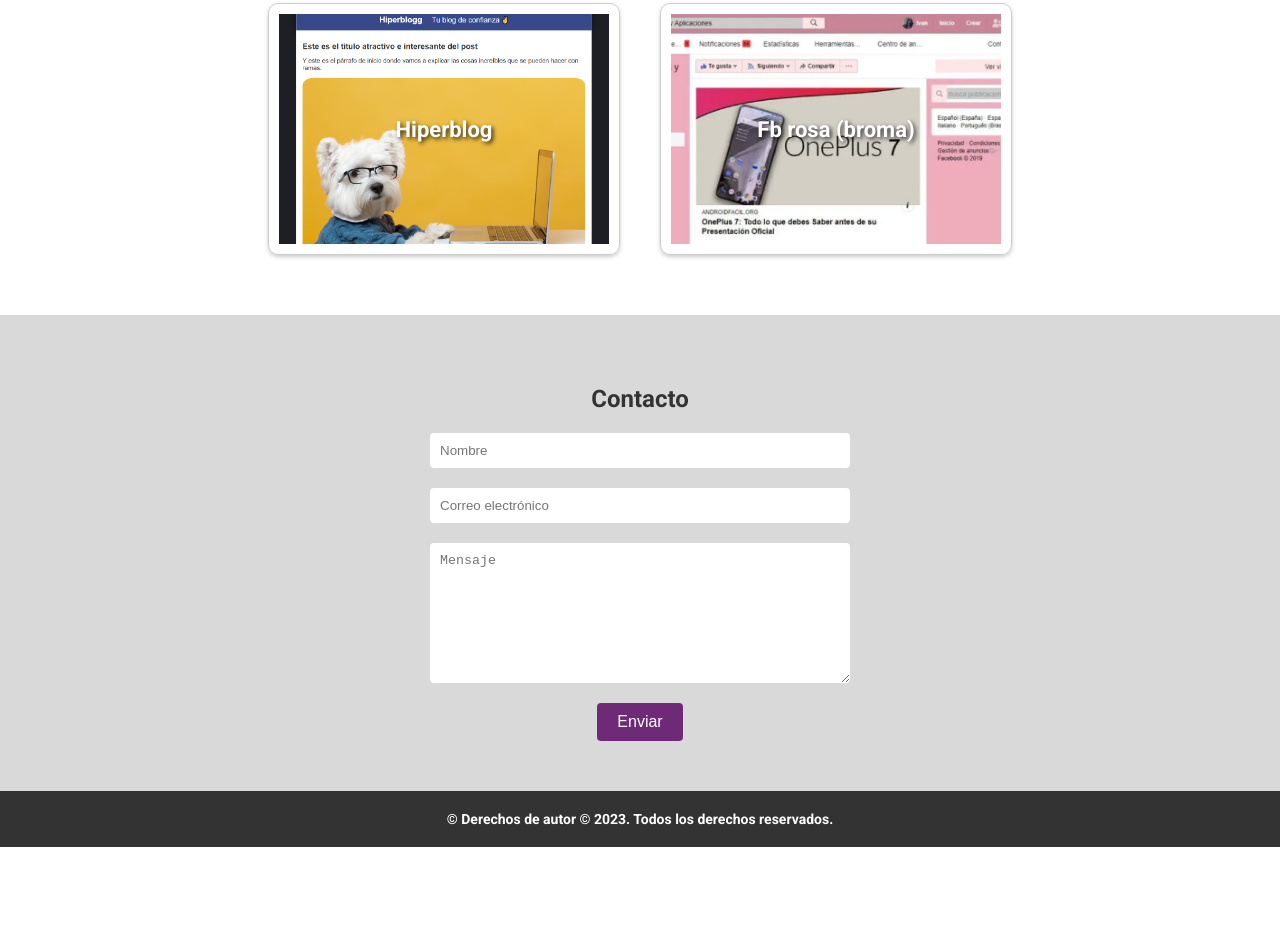
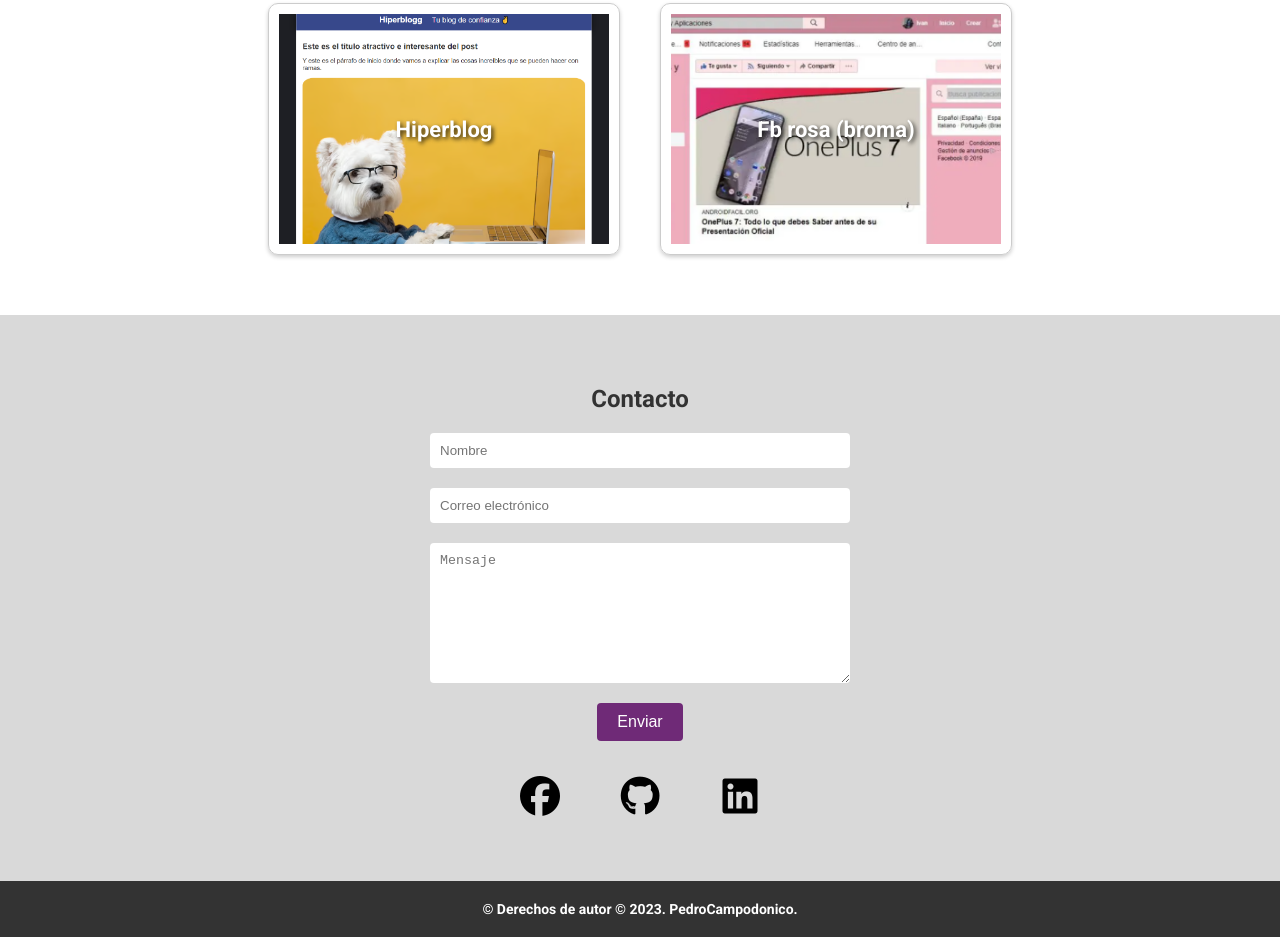
Before and after one commit to PedroCampodonico/Portafolio-Gpt, a plain HTML site: page index.html in a window 1280 px wide. Shown: the part 2517-3454 px from the top of the page. Before the commit the page ends 3364 px from the top, so only its background shows below. Drawn offline with Linux system fonts and the light colour scheme.

Commit message:
Edite el pie de pagina y agregue redes sociales

```diff
--- a/index.html
+++ b/index.html
@@ -89,13 +89,24 @@
                 <button type="submit">Enviar</button>
               </div>
             </div>
+            <div class="redes-sociales">
+              <a href="https://www.facebook.com/tu_perfil_de_facebook" target="_blank">
+                <i class="fa-brands fa-facebook" style="color: #000000;"></i>
+              </a>
+              <a href="https://github.com/PedroCampodonico" target="_blank">
+                <i class="fa-brands fa-github" style="color: #000000;"></i>
+              </a>
+              <a href="https://www.twitter.com/tu_perfil_de_twitter" target="_blank">
+                <i class="fa-brands fa-linkedin" style="color: #000000;"></i>
+              </a>
+            </div>
           </section>
 
     </main>
 
     <footer>
       <div class="footer-container">
-        <p>&copy; Derechos de autor © 2023. Todos los derechos reservados.</p>
+        <p>&copy; Derechos de autor © 2023. PedroCampodonico.</p>
       </div>
     </footer>
 
--- a/styles.css
+++ b/styles.css
@@ -394,3 +394,20 @@ footer {
   font-size: 14px;
   margin: 0;
 }
+.redes-sociales {
+  display: flex;
+  justify-content: center;
+  margin-top: 20px;
+  margin-bottom: 0;
+}
+
+.redes-sociales a {
+  margin: 0 15px;
+}
+
+.redes-sociales i {
+  font-size: 40px; /* Ajusta el tamaño de fuente según sea necesario */
+  line-height: 70px; /* Ajusta el tamaño de línea según sea necesario */
+  width: 70px;
+  height: 70px;
+}
```
